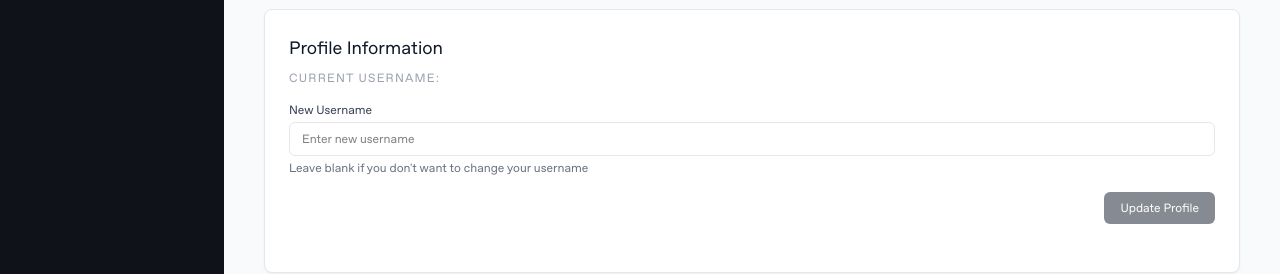
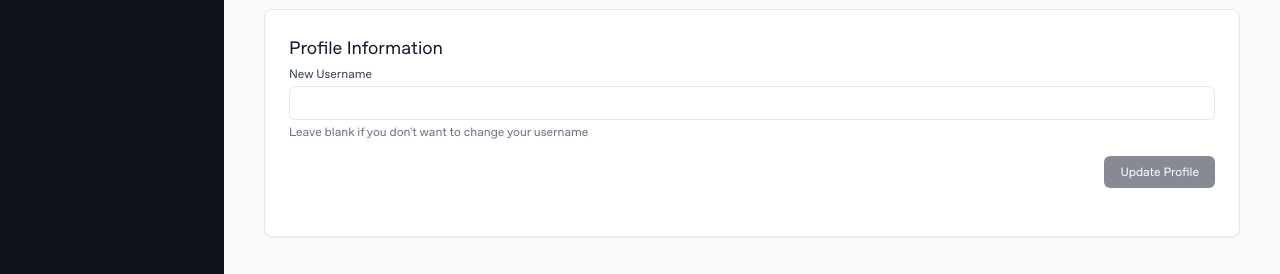
Before and after one commit to argon-foss/argon, a React (Vite) app in the folder frontend/: page /profile in a window 1280 px wide. Shown: the part 215-489 px from the top of the page. Built offline with nearby package versions, Linux system fonts and the light colour scheme; no server answers.

Commit message:
Update profile page

```diff
--- a/frontend/package.json
+++ b/frontend/package.json
@@ -17,6 +17,7 @@
     "@types/js-cookie": "^3.0.6",
     "@types/node": "^22.10.10",
     "ansi-to-html": "^0.7.2",
+    "axios": "^1.9.0",
     "classnames": "^2.5.1",
     "file-saver": "^2.0.5",
     "framer-motion": "^12.0.5",
--- a/frontend/src/pages/Profile.tsx
+++ b/frontend/src/pages/Profile.tsx
@@ -355,7 +355,6 @@ const ProfilePage: React.FC = () => {
             {activeTab === 'profile' && (
               <div>
                 <h2 className="text-lg font-medium text-gray-900 mb-1">Profile Information</h2>
-                <div className="text-gray-400 text-xs font-normal uppercase tracking-widest mb-4 mt-2">Current Username: {user?.username}</div>
                 <div className="mb-6">
                   <form onSubmit={handleSubmit}>
                     <div className="mb-4">
@@ -369,7 +368,7 @@ const ProfilePage: React.FC = () => {
                         value={formData.newUsername}
                         onChange={handleChange}
                         className="block w-full px-3 py-2 text-xs border border-gray-200 rounded-md focus:outline-none focus:border-gray-400"
-                        placeholder="Enter new username"
+                        placeholder={user?.username}
                       />
                       <p className="mt-1 text-xs text-gray-500">
                         Leave blank if you don't want to change your username
```
Also changed, not shown: 2 other files (tests, documents, lock files or other folders).
